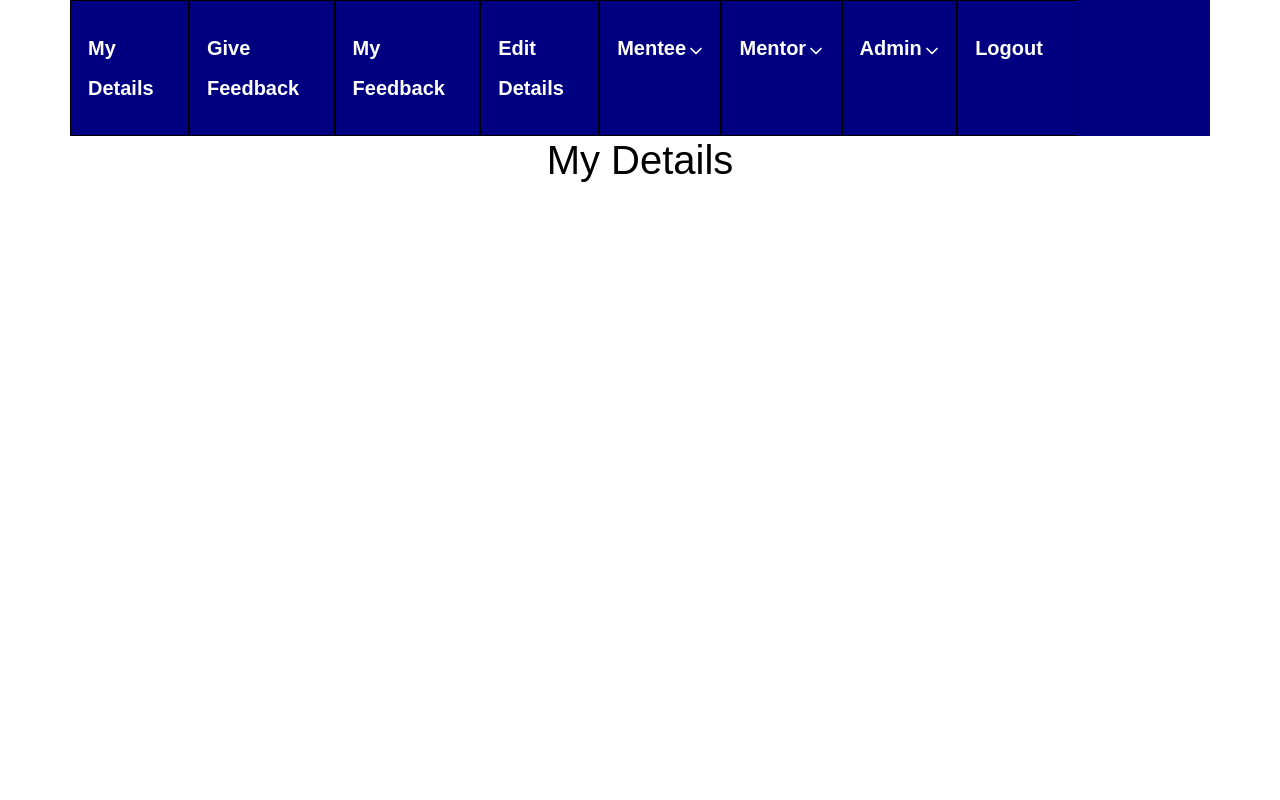
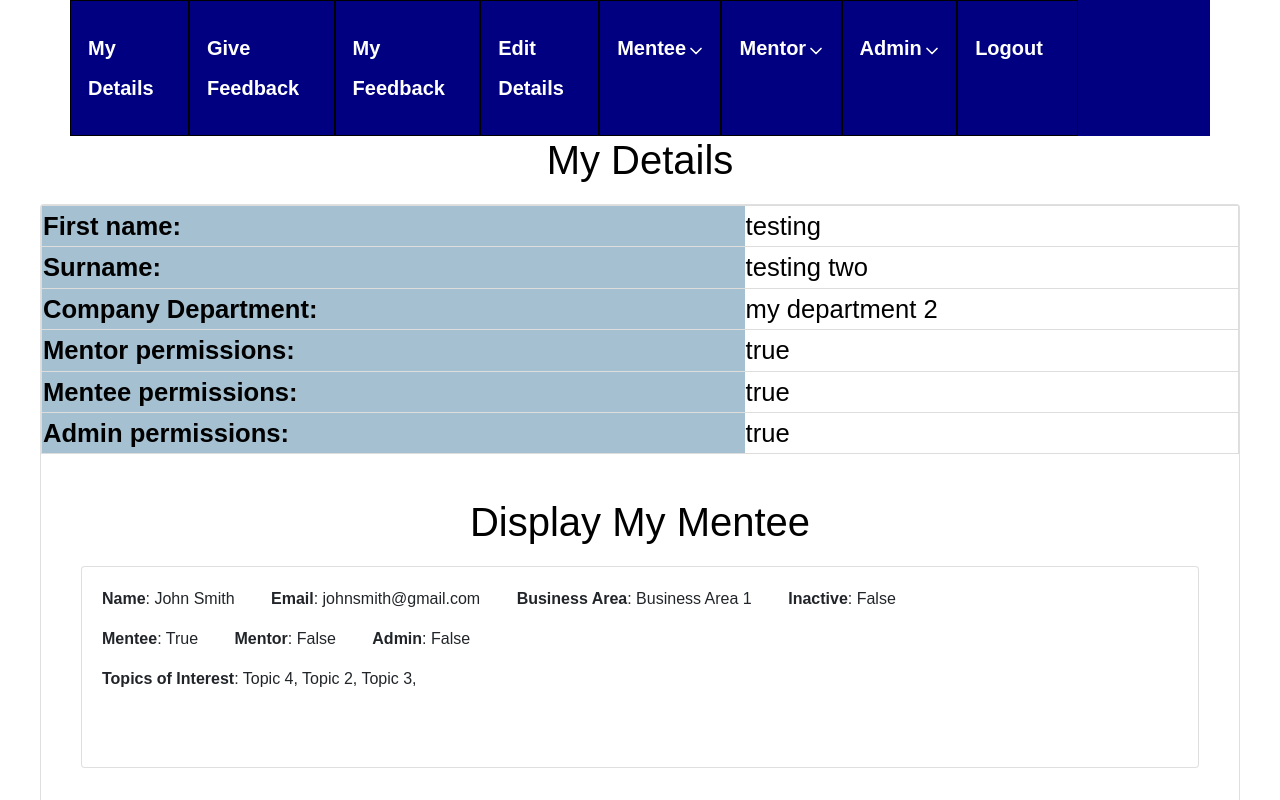
Before and after one commit to LBoorman1/PythonReactGroupProject, a React (Create React App) app in the folder frontend/: page /MyDetails in a window 1280 px wide. Shown: the top 800 px of the page. Built offline with nearby package versions, Linux system fonts and the light colour scheme.

Commit message:
Isabella (#27)
* Adding poa checkbox component

* added POA component

* poa add date

* Added session threshold

* set session slider

* Display Details frontend

```diff
--- a/frontend/src/App.css
+++ b/frontend/src/App.css
@@ -61,6 +61,7 @@ li {
   list-style-type: none;
   padding-right: 2%;
 }
+
 .menu-item a {
   font-size: 20px;
   font-weight: 600;
--- /dev/null
+++ b/frontend/src/components/DisplayDetails.css
@@ -0,0 +1,21 @@
+tr{
+    border: 1px solid #ddd;
+    padding: 8px;
+    padding-top: 4px;
+    padding-bottom: 4px;
+    text-align: left;
+    color: rgb(0, 0, 0);
+
+  }
+
+th,td :nth-child(1){
+    background-color: rgb(165, 192, 209);
+}
+
+@media (max-width:767px) {
+    tr {font-size:4vw;}
+  }
+
+@media (min-width:992px) {
+    tr{font-size:2vw;}
+}
--- /dev/null
+++ b/frontend/src/components/DisplayDetails.js
@@ -0,0 +1,49 @@
+import React from 'react';
+import {Card} from 'reactstrap';
+import DisplayMyMentee from './DisplayMyMentor';
+import DisplayMyMentor from './DisplayMyMentee';
+import './DisplayDetails.css';
+const DisplayDetails = props => {
+    return (
+        <div className="my_details sec__one">
+            <Card>
+            <table>
+                <tr>
+                    <th>First name:</th>
+                    <td>{props.firstname}</td>
+                </tr>
+                <tr>
+                     <th>Surname:</th>
+                    <td>{props.surname}</td>
+                </tr>
+                <tr>
+                    <th>Company Department:</th>
+                    <td>{props.department}</td>
+                </tr>
+                <tr>
+                    <th>Mentor permissions:</th>
+                    <td>{props.mentor}</td>
+                </tr>
+                <tr>
+                    <th>Mentee permissions:</th>
+                    <td>{props.mentee}</td>
+                </tr>
+                <tr>
+                    <th>Admin permissions:</th>
+                    <td>{props.mentee}</td>
+                </tr>
+
+
+            </table>
+
+            <br></br>
+            <DisplayMyMentor />
+            <br></br>
+            <DisplayMyMentee />
+
+
+            </Card>
+        </div>
+    )
+}
+export default DisplayDetails
--- a/frontend/src/components/EditDetails.js
+++ b/frontend/src/components/EditDetails.js
@@ -12,6 +12,7 @@ const EditDetails = props => {
             <h3>Department: {props.department}</h3>
 
             <input value={item} type="checkbox"/>
+
             <input value={item} type="checkbox"/>
             <input value={item} type="checkbox"/>
 
--- a/frontend/src/components/MyDetails.js
+++ b/frontend/src/components/MyDetails.js
@@ -1,11 +1,22 @@
-import React from 'react'
+import React from 'react';
+import DisplayDetails from './DisplayDetails';
+import DisplayDeatils from './DisplayDetails';
 
 const MyDetails = () => {
     return (
         <div className="my_details sec__one">
             <h1> My Details </h1>
+            <DisplayDetails
+            firstname = "testing"
+            surname = "testing two"
+            department = "my department 2"
+            mentor = "true"
+            mentee = "true"
+            admin = "true"
+            mentorID = "test"
+            menteeIDList = "mentee ID list"/>
+
         </div>
     )
 }
-
 export default MyDetails
```
Also changed, not shown: frontend/src/index.js (line endings or trailing spaces).
